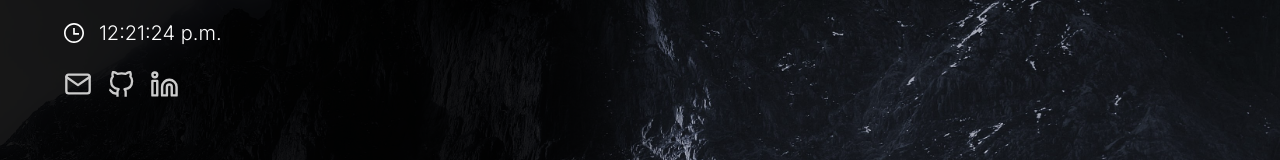
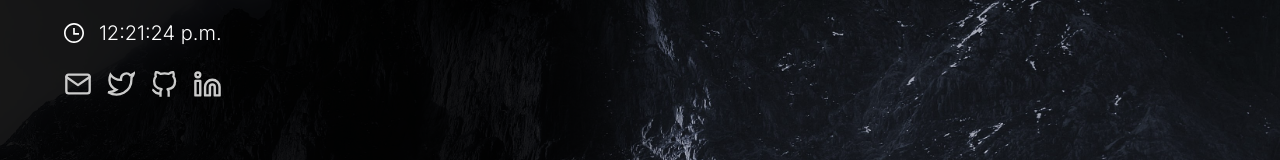
Before and after one commit to cnrad/cnrad.dev, a React (Create React App) app: page / in a window 1280 px wide. Shown: the part 374-534 px from the top of the page. Built offline with nearby package versions, Linux system fonts and the light colour scheme.

Commit message:
re-add new twitter

```diff
--- a/src/App.tsx
+++ b/src/App.tsx
@@ -89,16 +89,17 @@ const App = () => {
                         <To variants={linkAnim} color="#ccc" target="_blank" href="mailto:hello@cnrad.dev">
                             <Icons.MailIcon />
                         </To>
+                        <To variants={linkAnim} color="#ccc" target="_blank" href="https://twitter.com/atcnrad">
+                            <Icons.TwitterIcon />
+                        </To>
                         <To variants={linkAnim} color="#ccc" target="_blank" href="https://github.com/cnrad">
                             <Icons.GitHubIcon />
                         </To>
                         <To variants={linkAnim} color="#ccc" target="_blank" href="https://linkedin.com/in/cnrad">
                             <Icons.LinkedinLogo />
                         </To>
-                        {/* <To variants={linkAnim} color="#ccc" target="_blank" href="https://twitter.com/cnraddd">
-                            <Icons.TwitterIcon />
-                        </To>
-                        <To variants={linkAnim} color="#ccc" target="_blank" href="https://poly.work/cnrad">
+
+                        { /*<To variants={linkAnim} color="#ccc" target="_blank" href="https://poly.work/cnrad">
                             <Icons.PolyworkIcon />
                         </To> */}
                     </Contact>
```
